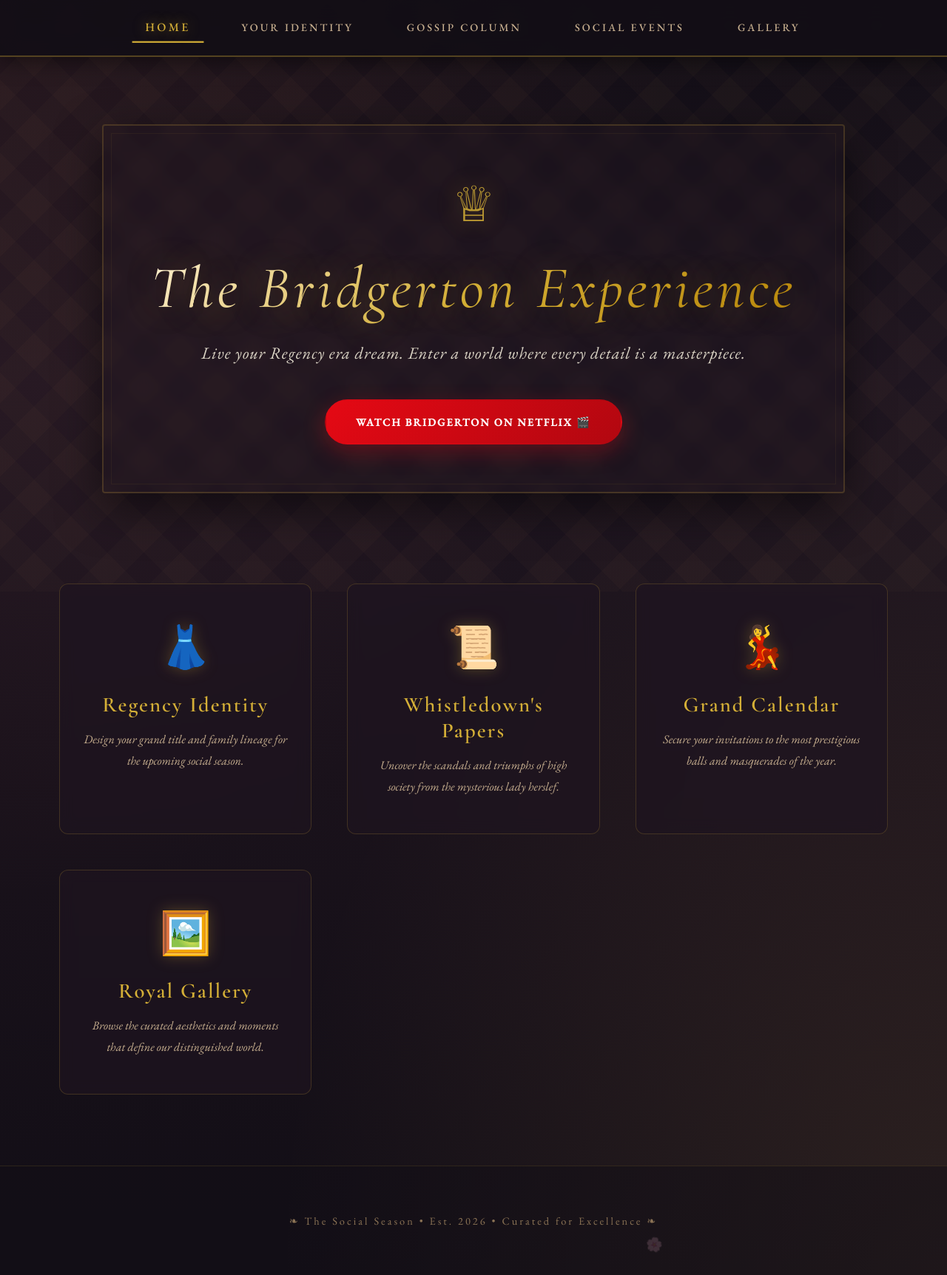
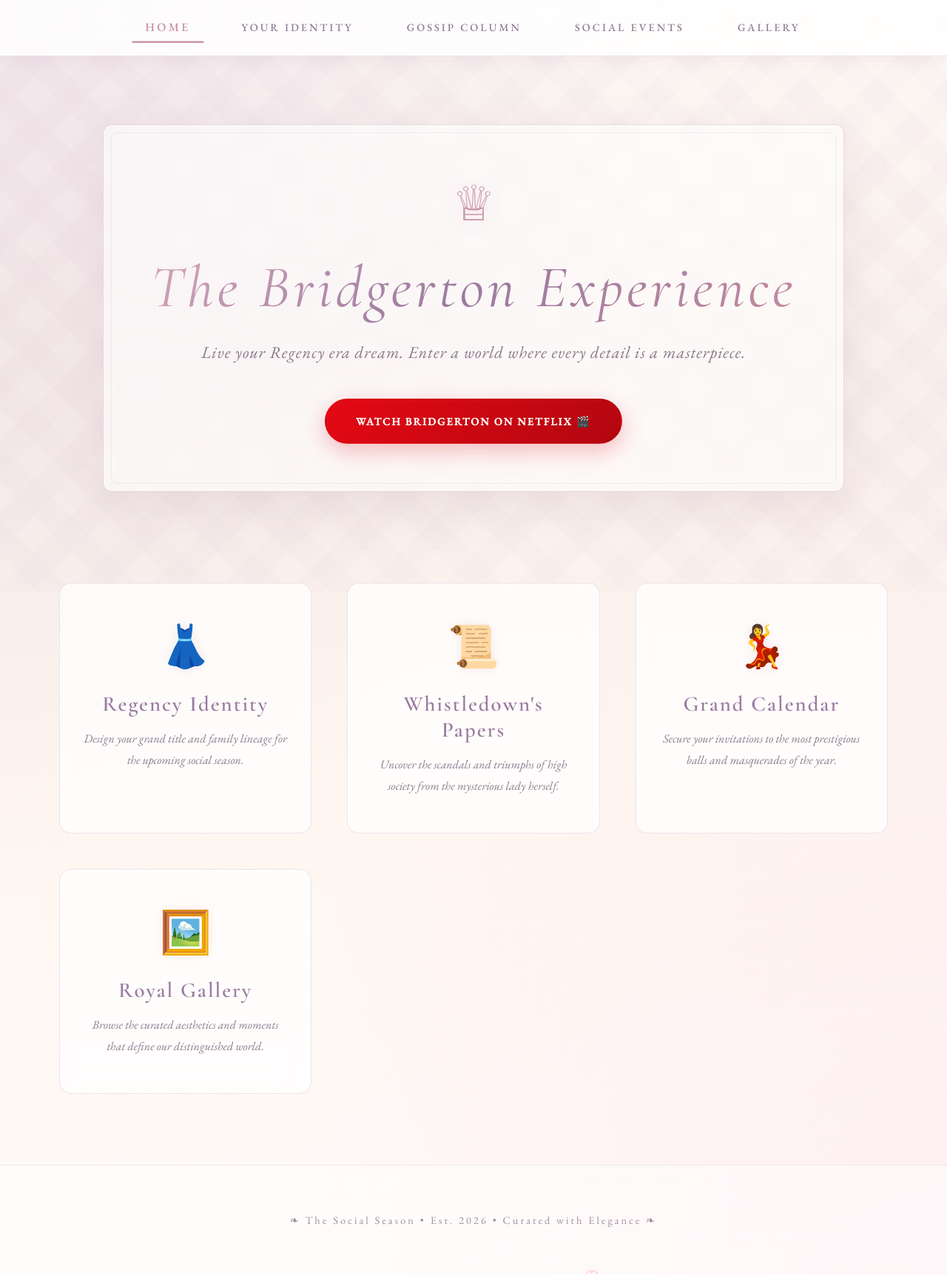
Before and after one commit to insha2472/CNN_flask_demo, a Flask app: page / in a window 1280 px wide. Shown: the whole page at 74% size. Run offline with Flask 3, Linux system fonts and the light colour scheme.

Commit message:
Elegant pastel theme with soft lavender, blush pink and cream colors

```diff
--- a/templates/index.html
+++ b/templates/index.html
@@ -19,15 +19,15 @@
             min-height: 100vh;
             font-family: 'EB Garamond', serif;
             background:
-                radial-gradient(ellipse at top left, rgba(139, 69, 69, 0.15) 0%, transparent 50%),
-                radial-gradient(ellipse at bottom right, rgba(184, 134, 80, 0.15) 0%, transparent 50%),
-                linear-gradient(180deg, #120e16 0%, #1e1520 30%, #1a121b 60%, #120e16 100%);
-            color: #f1ebd9;
+                radial-gradient(ellipse at top left, rgba(216, 191, 216, 0.3) 0%, transparent 50%),
+                radial-gradient(ellipse at bottom right, rgba(255, 218, 233, 0.3) 0%, transparent 50%),
+                linear-gradient(180deg, #fdf8f5 0%, #f9f0eb 30%, #fef6f0 60%, #fffaf8 100%);
+            color: #5a4a5e;
             position: relative;
             overflow-x: hidden;
         }
 
-        /* Royal damask pattern overlay */
+        /* Soft lace pattern overlay */
         body::before {
             content: '';
             position: fixed;
@@ -36,8 +36,8 @@
             width: 100%;
             height: 100%;
             background-image:
-                repeating-linear-gradient(45deg, transparent, transparent 35px, rgba(184, 134, 80, 0.03) 35px, rgba(184, 134, 80, 0.03) 70px),
-                repeating-linear-gradient(-45deg, transparent, transparent 35px, rgba(184, 134, 80, 0.03) 35px, rgba(184, 134, 80, 0.03) 70px);
+                repeating-linear-gradient(45deg, transparent, transparent 35px, rgba(210, 180, 200, 0.04) 35px, rgba(210, 180, 200, 0.04) 70px),
+                repeating-linear-gradient(-45deg, transparent, transparent 35px, rgba(210, 180, 200, 0.04) 35px, rgba(210, 180, 200, 0.04) 70px);
             pointer-events: none;
             z-index: 0;
         }
@@ -45,11 +45,11 @@
         /* Floating Petal Animation */
         .petal {
             position: fixed;
-            color: #8b4545;
+            color: #e8a0b5;
             font-size: 1.2rem;
             pointer-events: none;
             z-index: 1;
-            opacity: 0.6;
+            opacity: 0.7;
             animation: fall linear infinite;
         }
 
@@ -60,11 +60,11 @@
             }
 
             10% {
-                opacity: 0.6;
+                opacity: 0.7;
             }
 
             90% {
-                opacity: 0.6;
+                opacity: 0.7;
             }
 
             100% {
@@ -75,8 +75,8 @@
 
         /* Navigation */
         nav {
-            background: rgba(18, 14, 22, 0.9);
-            border-bottom: 2px solid #d4af3755;
+            background: rgba(255, 255, 255, 0.85);
+            border-bottom: 1px solid rgba(200, 170, 185, 0.3);
             padding: 1.2rem 2rem;
             display: flex;
             justify-content: center;
@@ -85,11 +85,11 @@
             top: 0;
             z-index: 100;
             backdrop-filter: blur(15px);
-            box-shadow: 0 4px 30px rgba(0, 0, 0, 0.5);
+            box-shadow: 0 4px 20px rgba(180, 150, 170, 0.15);
         }
 
         nav a {
-            color: #c8b090;
+            color: #8a7a8e;
             text-decoration: none;
             font-size: 0.9rem;
             letter-spacing: 3px;
@@ -102,10 +102,9 @@
 
         nav a:hover,
         nav a.active {
-            color: #d4af37;
-            border-bottom: 2px solid #d4af37;
+            color: #c48b9f;
+            border-bottom: 2px solid #c48b9f;
             transform: scale(1.1);
-            text-shadow: 0 0 15px rgba(212, 175, 55, 0.6);
         }
 
         /* Hero Section */
@@ -122,11 +121,11 @@
         .hero-frame {
             position: relative;
             padding: 4rem;
-            border: 2px solid #d4af3733;
-            background: rgba(30, 21, 32, 0.4);
-            border-radius: 4px;
-            box-shadow: 0 20px 60px rgba(0, 0, 0, 0.5);
-            backdrop-filter: blur(5px);
+            border: 1px solid rgba(200, 170, 185, 0.4);
+            background: rgba(255, 255, 255, 0.6);
+            border-radius: 12px;
+            box-shadow: 0 20px 60px rgba(180, 150, 170, 0.2);
+            backdrop-filter: blur(10px);
         }
 
         .hero-frame::after {
@@ -136,15 +135,16 @@
             left: 10px;
             right: 10px;
             bottom: 10px;
-            border: 1px solid #d4af3711;
+            border: 1px solid rgba(200, 170, 185, 0.2);
+            border-radius: 8px;
             pointer-events: none;
         }
 
         .crown {
             font-size: 4rem;
             margin-bottom: 1.5rem;
-            color: #d4af37;
-            filter: drop-shadow(0 0 20px rgba(212, 175, 55, 0.4));
+            color: #c48b9f;
+            filter: drop-shadow(0 0 15px rgba(196, 139, 159, 0.3));
             animation: pulse 3s infinite ease-in-out;
         }
 
@@ -166,19 +166,18 @@
             font-family: 'Cormorant Garamond', serif;
             font-size: 5rem;
             font-weight: 500;
-            background: linear-gradient(135deg, #fff3d6 0%, #d4af37 50%, #b8860b 100%);
+            background: linear-gradient(135deg, #d4a5b9 0%, #9a7aa0 50%, #c48b9f 100%);
             -webkit-background-clip: text;
             -webkit-text-fill-color: transparent;
             background-clip: text;
             margin-bottom: 1.5rem;
             font-style: italic;
             letter-spacing: 5px;
-            text-shadow: 0 0 50px rgba(212, 175, 55, 0.4);
         }
 
         .tagline {
             font-size: 1.4rem;
-            color: #f1ebd9;
+            color: #7a6a7e;
             font-style: italic;
             margin-bottom: 3rem;
             letter-spacing: 1px;
@@ -197,13 +196,13 @@
             text-transform: uppercase;
             font-size: 0.9rem;
             transition: all 0.3s ease;
-            box-shadow: 0 10px 30px rgba(229, 9, 20, 0.3);
+            box-shadow: 0 10px 30px rgba(229, 9, 20, 0.25);
             border: 2px solid transparent;
         }
 
         .netflix-btn:hover {
             transform: translateY(-5px) scale(1.05);
-            box-shadow: 0 15px 40px rgba(229, 9, 20, 0.5);
+            box-shadow: 0 15px 40px rgba(229, 9, 20, 0.4);
             border-color: #ff3d47;
         }
 
@@ -218,9 +217,9 @@
         }
 
         .card {
-            background: rgba(30, 21, 32, 0.7);
-            border: 1px solid rgba(212, 175, 55, 0.2);
-            border-radius: 12px;
+            background: rgba(255, 255, 255, 0.75);
+            border: 1px solid rgba(200, 170, 185, 0.3);
+            border-radius: 16px;
             padding: 3rem 2rem;
             text-align: center;
             transition: all 0.4s cubic-bezier(0.175, 0.885, 0.32, 1.275);
@@ -238,15 +237,15 @@
             left: -50%;
             width: 200%;
             height: 200%;
-            background: radial-gradient(circle, rgba(212, 175, 55, 0.05) 0%, transparent 70%);
+            background: radial-gradient(circle, rgba(196, 139, 159, 0.08) 0%, transparent 70%);
             opacity: 0;
             transition: opacity 0.4s;
         }
 
         .card:hover {
             transform: translateY(-12px);
-            box-shadow: 0 25px 50px rgba(0, 0, 0, 0.6), 0 0 20px rgba(212, 175, 55, 0.2);
-            border-color: rgba(212, 175, 55, 0.6);
+            box-shadow: 0 25px 50px rgba(180, 150, 170, 0.25);
+            border-color: rgba(196, 139, 159, 0.5);
         }
 
         .card:hover::before {
@@ -256,21 +255,21 @@
         .card-icon {
             font-size: 3.5rem;
             margin-bottom: 1.5rem;
-            filter: drop-shadow(0 0 10px rgba(212, 175, 55, 0.3));
+            filter: drop-shadow(0 0 8px rgba(196, 139, 159, 0.2));
         }
 
         .card h3 {
             font-family: 'Cormorant Garamond', serif;
             font-size: 1.8rem;
             font-weight: 600;
-            color: #d4af37;
+            color: #9a7aa0;
             margin-bottom: 1rem;
             letter-spacing: 2px;
         }
 
         .card p {
             font-size: 1rem;
-            color: #c8b090;
+            color: #8a7a8e;
             line-height: 1.8;
             font-style: italic;
         }
@@ -280,10 +279,10 @@
             text-align: center;
             padding: 4rem 2rem;
             font-size: 0.9rem;
-            color: #8b7355;
+            color: #a090a5;
             letter-spacing: 3px;
-            background: rgba(18, 14, 22, 0.5);
-            border-top: 1px solid #d4af3722;
+            background: rgba(255, 255, 255, 0.5);
+            border-top: 1px solid rgba(200, 170, 185, 0.25);
         }
 
         @media (max-width: 768px) {
@@ -307,12 +306,13 @@
     <script>
         document.addEventListener('DOMContentLoaded', () => {
             const container = document.body;
-            for (let i = 0; i < 15; i++) {
+            const petalTypes = ['🌸', '🌷', '💮'];
+            for (let i = 0; i < 18; i++) {
                 const petal = document.createElement('div');
                 petal.className = 'petal';
-                petal.innerHTML = '🌸';
+                petal.innerHTML = petalTypes[Math.floor(Math.random() * petalTypes.length)];
                 petal.style.left = Math.random() * 100 + 'vw';
-                petal.style.animationDuration = (Math.random() * 10 + 10) + 's';
+                petal.style.animationDuration = (Math.random() * 10 + 12) + 's';
                 petal.style.animationDelay = (Math.random() * 20) + 's';
                 petal.style.fontSize = (Math.random() * 0.5 + 0.8) + 'rem';
                 container.appendChild(petal);
@@ -351,7 +351,7 @@
         <a href="/gossip" class="card">
             <div class="card-icon">📜</div>
             <h3>Whistledown's Papers</h3>
-            <p>Uncover the scandals and triumphs of high society from the mysterious lady herslef.</p>
+            <p>Uncover the scandals and triumphs of high society from the mysterious lady herself.</p>
         </a>
 
         <a href="/events" class="card">
@@ -368,7 +368,7 @@
     </div>
 
     <footer>
-        ❧ The Social Season • Est. 2026 • Curated for Excellence ❧
+        ❧ The Social Season • Est. 2026 • Curated with Elegance ❧
     </footer>
 </body>
 
```
Also changed, not shown: templates/events.html (+35 -37 lines), templates/gallery.html (+27 -29 lines), templates/gossip.html (+21 -23 lines), templates/identity.html (+32 -34 lines).
